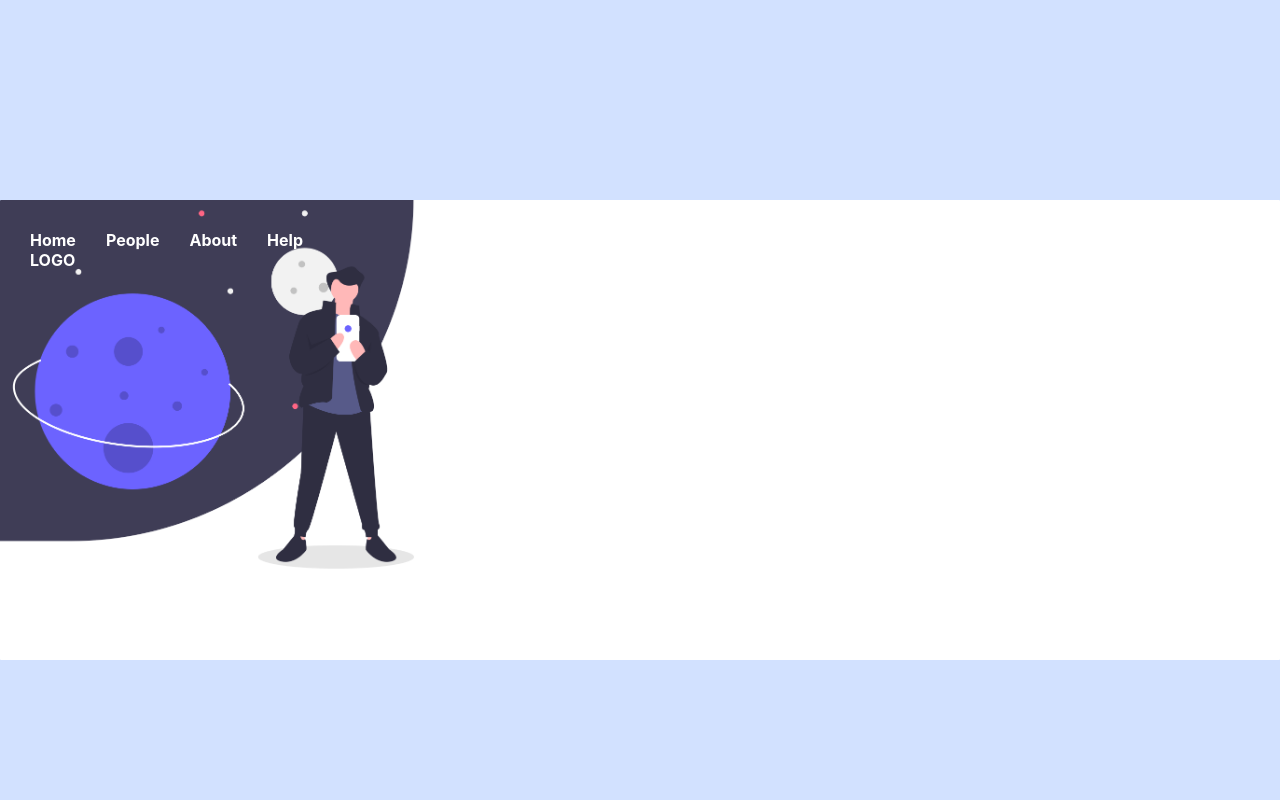
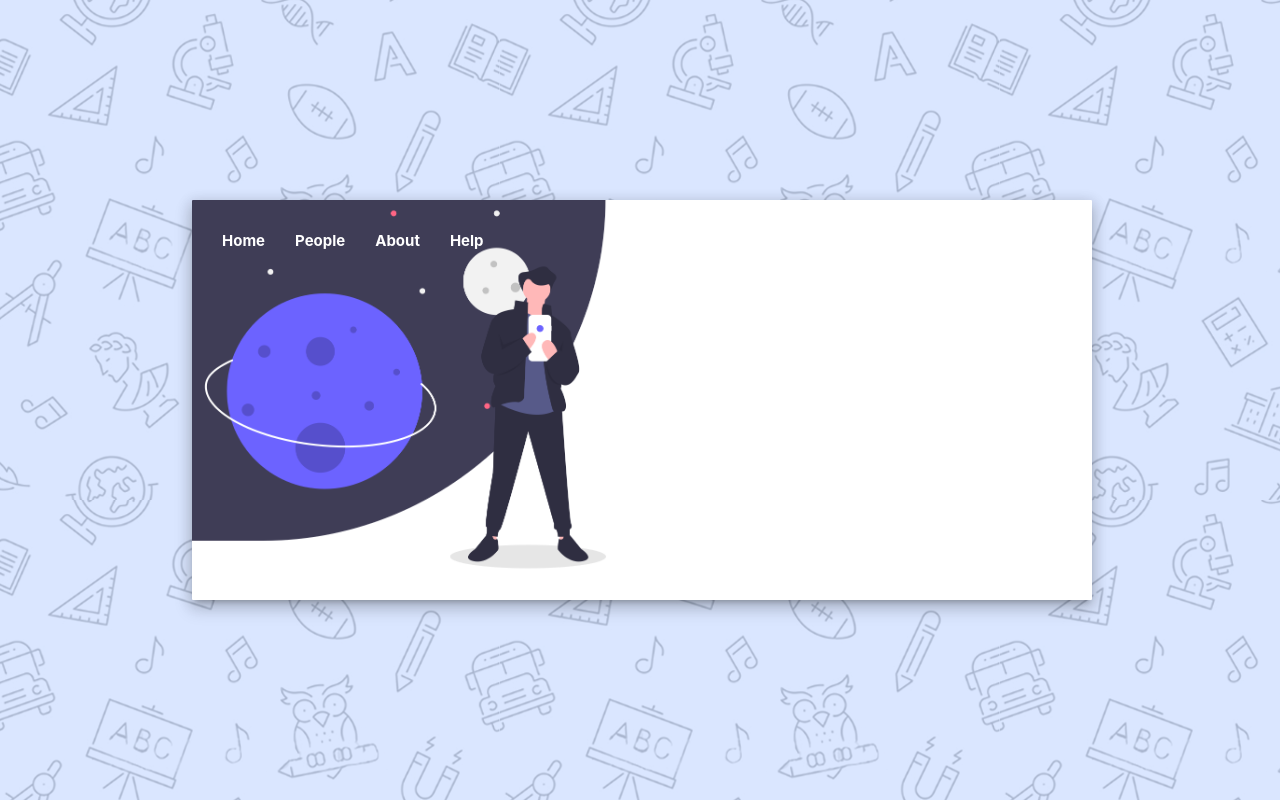
Before and after one commit to cesarau04/proyecto-lab-web, a React (Create React App) app: page / in a window 1280 px wide. Built offline with nearby package versions, Linux system fonts and the light colour scheme.

Commit message:
Added Main Background Pattern & MaterializeCSS ref

```diff
--- a/src/index.css
+++ b/src/index.css
@@ -4,6 +4,7 @@ body {
     -webkit-font-smoothing: antialiased;
     -moz-osx-font-smoothing: grayscale;
     background-color: #d2e1ff;
+    background-image: url(/Img/bg-pattern-1.png);
 }
 
 code {
--- a/src/index.jsx
+++ b/src/index.jsx
@@ -2,11 +2,14 @@ import React from 'react';
 import ReactDOM from 'react-dom';
 import './index.css';
 import HomePage from './components/HomePage';
+import LoginPage from './components/LoginPage';
+import 'materialize-css/dist/css/materialize.min.css';
 import 'typeface-roboto'
 
 ReactDOM.render(
   <React.StrictMode>
     <HomePage />
+    {/* <LoginPage /> */}
   </React.StrictMode>,
   document.getElementById('root')
 );
```
